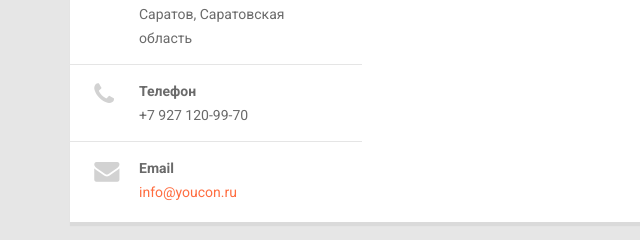
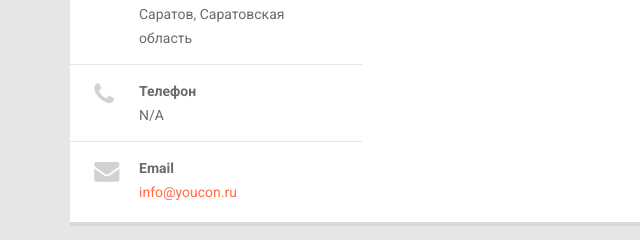
Before and after one commit to ehorohorin/youcon2015, a plain HTML site: page index.html in a window 1280 px wide. Shown: the part 8529-8769 px from the top of the page, 0-640 px from the left. Drawn offline with Linux system fonts and the light colour scheme; some packages are replaced by stand-ins of ours.

Commit message:
Phone number remove

```diff
--- a/index.html
+++ b/index.html
@@ -884,7 +884,7 @@
                   ул. Чернышевского, 104<br>
                   Саратов, Саратовская область</li>
                 <li> <i class="fa fa-phone"></i> <strong>Телефон</strong><br>
-                  +7 927 120-99-70 </li>
+                  N/A </li>
                 <li> <i class="fa fa-envelope"></i> <strong>Email</strong><br>
                   <a href="mailto:info@yourdomain.com">info@youcon.ru</a> </li>
               </ul>
```
